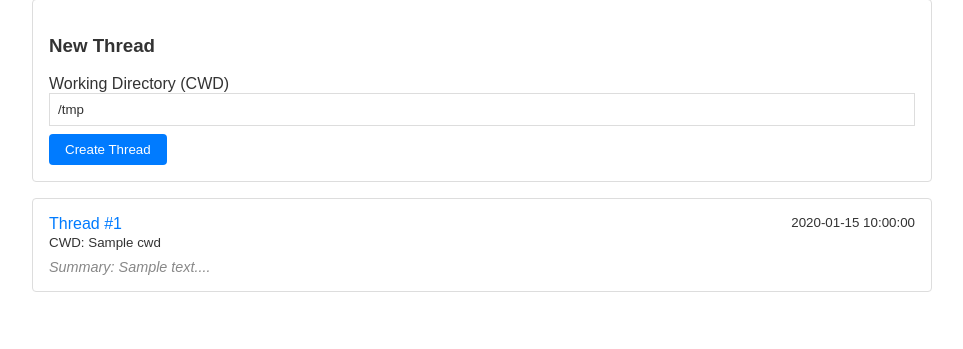
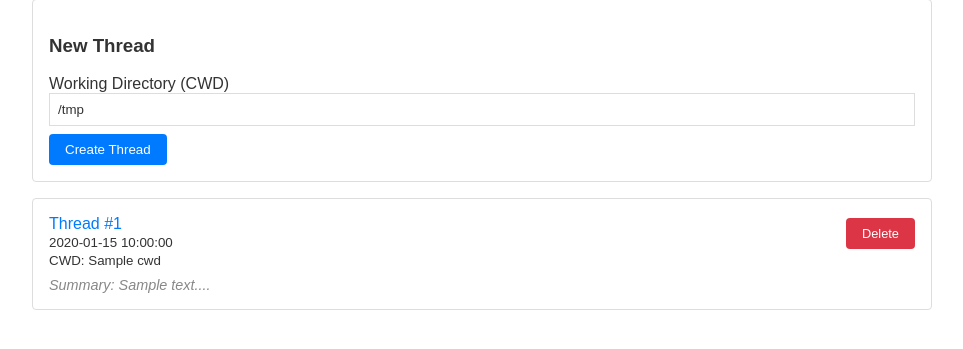
Before and after one commit to GottZ/llmloop, a Flask app: page / in a window 1280 px wide. Shown: the part 202-551 px from the top of the page, without its empty margins (158-1121 px from the left). Run offline with Flask 3, Linux system fonts and the light colour scheme; a database or web service that is not in the repository returns one stand-in record (values such as "Sample title"); parts of the project's set-up code (start-up, migrations or seed data) failed here and were passed over; some libraries are stand-ins or nearby versions.

Commit message:
add thread deletion

```diff
--- a/src/app.py
+++ b/src/app.py
@@ -236,6 +236,17 @@ def fork_thread(thread_id):
     conn.close()
     return redirect(url_for('view_thread', thread_id=new_id))
 
+@app.route('/thread/<int:thread_id>/delete', methods=['POST'])
+def delete_thread(thread_id):
+    conn = get_db_connection()
+    cur = conn.cursor()
+    cur.execute("DELETE FROM threads WHERE id = %s", (thread_id,))
+    cur.close()
+    conn.close()
+    PENDING_APPROVALS.pop(thread_id, None)
+    flash(f"Thread #{thread_id} deleted.", "info")
+    return redirect(url_for('index'))
+
 # --- Admin Routes ---
 
 @app.route('/admin/llm')
@@ -333,4 +344,4 @@ if __name__ == '__main__':
     print("Initializing DB...")
     init_db()
     print("Starting app...")
-    app.run(host='0.0.0.0', port=5000)
+    app.run(host='0.0.0.0', port=5000, threaded=True)
--- a/src/templates/index.html
+++ b/src/templates/index.html
@@ -22,9 +22,14 @@
 <div>
     {% for thread in threads %}
     <div class="card">
-        <div style="display:flex; justify-content:space-between;">
-            <a href="/thread/{{ thread.id }}">Thread #{{ thread.id }}</a>
-            <small>{{ thread.created_at }}</small>
+        <div style="display:flex; justify-content:space-between; align-items:center; gap:0.5rem;">
+            <div>
+                <a href="/thread/{{ thread.id }}">Thread #{{ thread.id }}</a><br>
+                <small>{{ thread.created_at }}</small>
+            </div>
+            <form action="/thread/{{ thread.id }}/delete" method="post" onsubmit="return confirm('Delete thread #{{ thread.id }}? This cannot be undone.');">
+                <button class="btn btn-danger" style="font-size:0.8em;">Delete</button>
+            </form>
         </div>
         <small>CWD: {{ thread.cwd }}</small><br>
         {% if thread.context_summary %}
```
Also changed, not shown: README.md.
